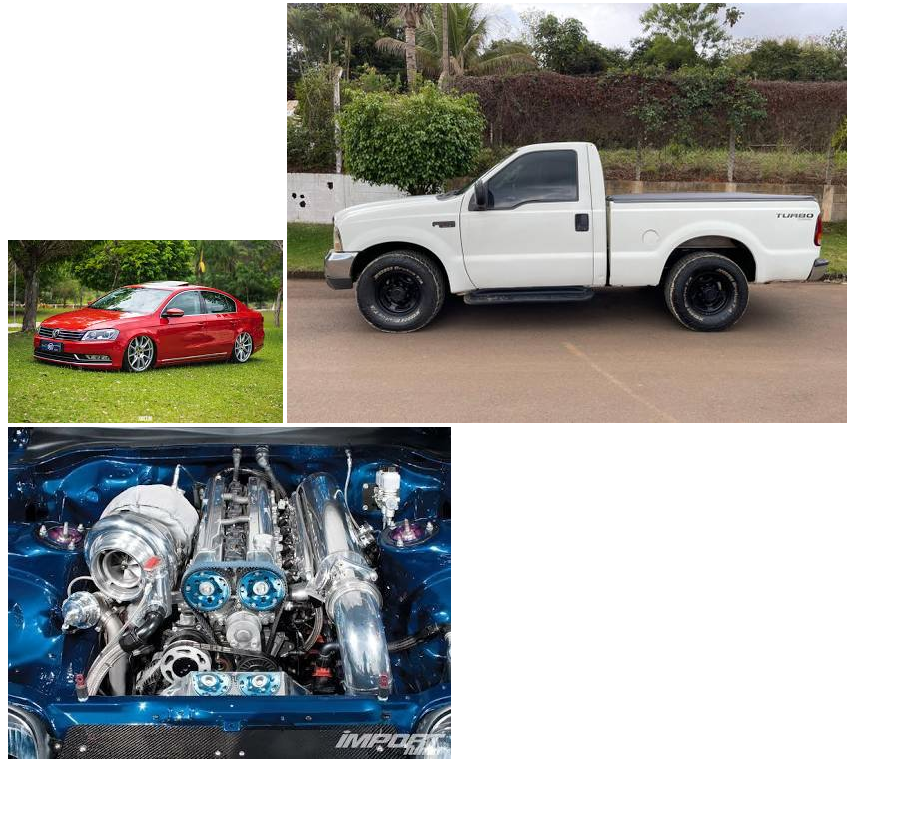
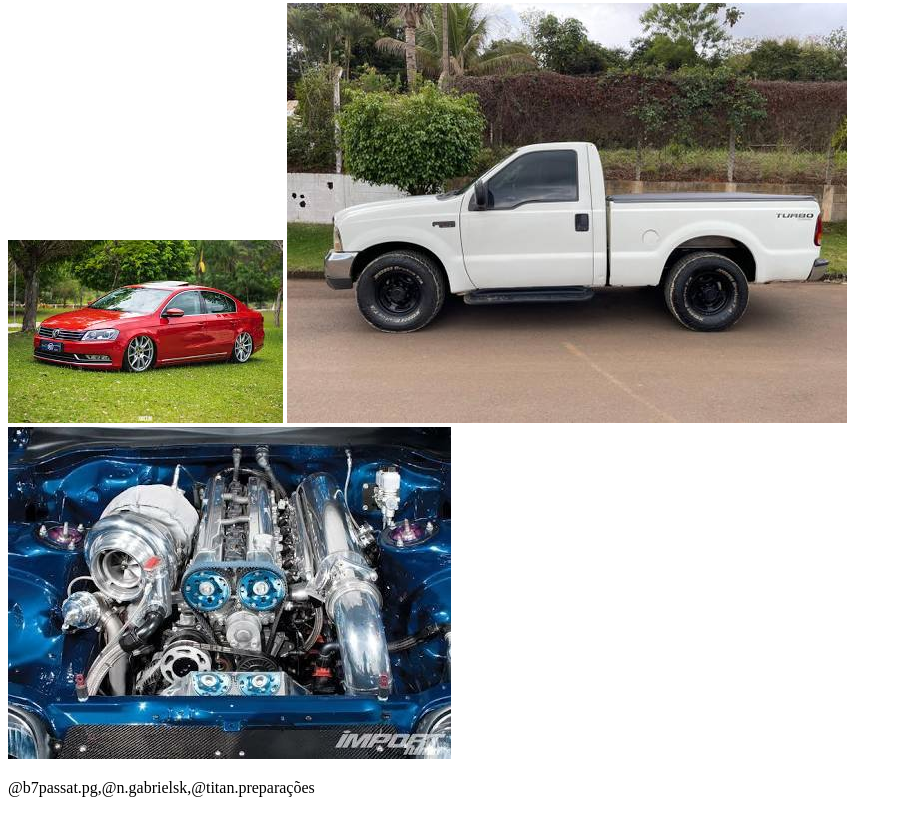
Before and after one commit to nicoolasmecanico/pensamento-computacional-1a, a plain HTML site: page Preparaçoes.html in a window 1280 px wide. Shown: the part 422-1235 px from the top of the page, without its empty margins (0-902 px from the left). Before the commit the page ends 1193 px from the top, so only its background shows below. Drawn offline with Linux system fonts and the light colour scheme.

Commit message:
Update Preparaçoes.html

```diff
--- a/Preparaçoes.html
+++ b/Preparaçoes.html
@@ -69,5 +69,6 @@
 
  <img id = "F250"  src="ford-f250-.jpg ">
  <img id = "MOTOR"  src="motor.jpg">
+        <p> @b7passat.pg,@n.gabrielsk,@titan.preparações
 </body>
 </html>
```
